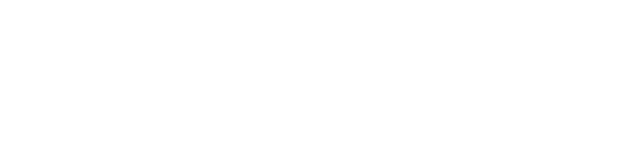
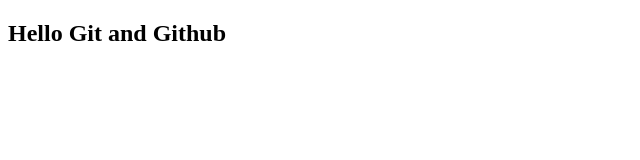
Before and after one commit to cterogene/test-team, a plain HTML site: page index.html in a window 1280 px wide. Shown: the whole page, without its empty margins (0-640 px from the left). Drawn offline with Linux system fonts and the light colour scheme.

Commit message:
Hello to git

```diff
--- a/index.html
+++ b/index.html
@@ -6,6 +6,7 @@
     <title>Document</title>
 </head>
 <body>
+    <h2> Hello Git and Github</h2>
 
 </body>
 </html>
```
